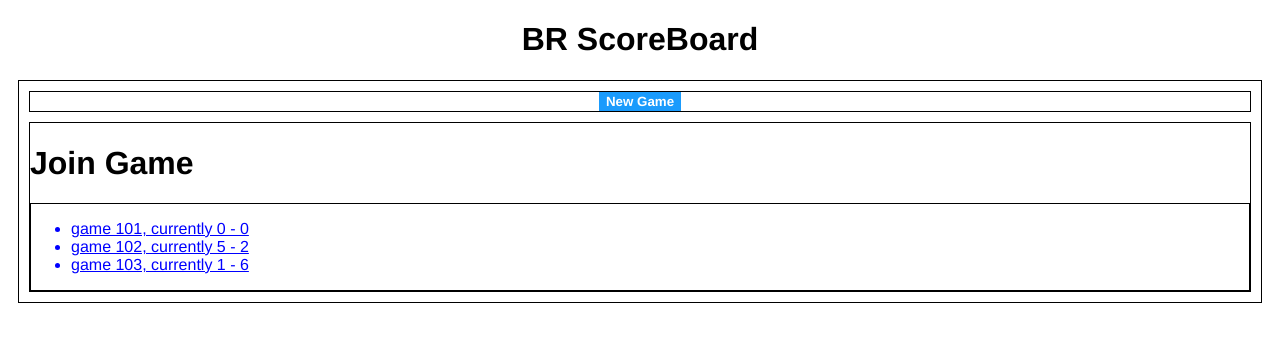
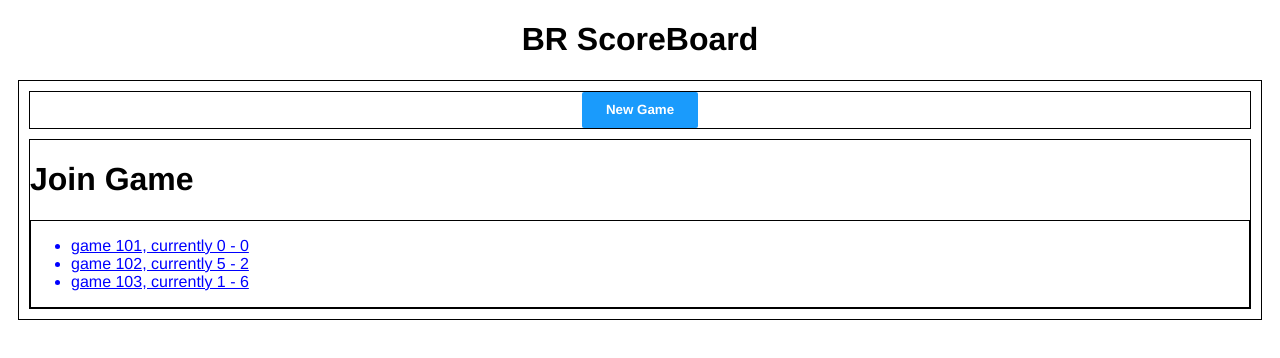
Before and after one commit to kevinlieb/PingPongScoreboard, a website: page public/index.html in a window 1280 px wide. Drawn offline with Linux system fonts and the light colour scheme.

Commit message:
small improvements

```diff
--- a/public/stylesheets/main.css
+++ b/public/stylesheets/main.css
@@ -26,10 +26,12 @@ button {
   text-align: center;
   vertical-align: middle;
   cursor: pointer;
-  background-image: none;
-  border: 1px solid transparent;
+  border: 0;
+  border-radius:2px;
+  height: 36px;
   white-space: nowrap;
   color: white;
   background-color: #1A9BFC;
   font-family: Helvetica;
+  padding: 8px 24px;
 }
```
Also changed, not shown: public/index.html (+1 -1 lines), public/scoreboard.html (+18 -0 lines).
